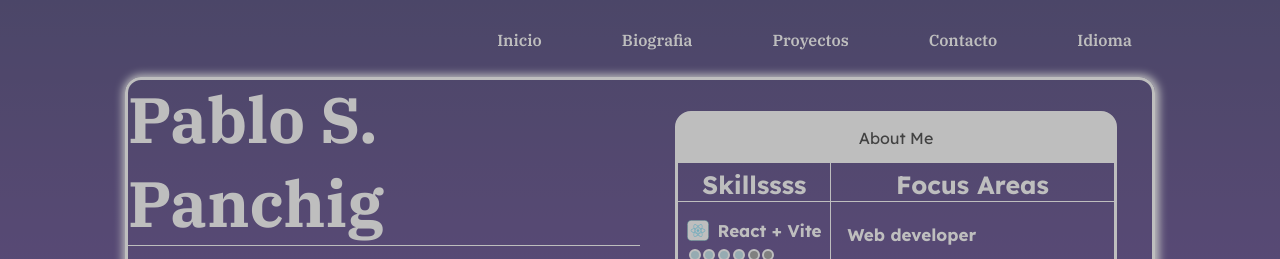
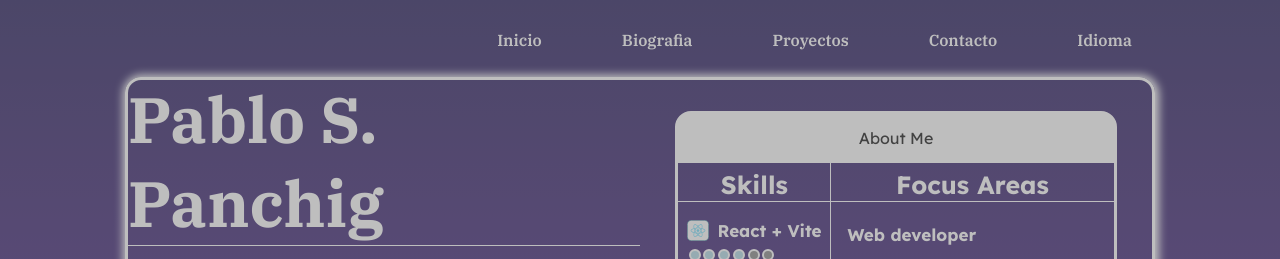
Before and after one commit to Pspanchig/personalwebsite, a React (Vite) app: page / in a window 1280 px wide. Shown: the top 259 px of the page. Built offline with nearby package versions, Linux system fonts and the light colour scheme; a web font is replaced by a local one.

Commit message:
translation of Education, name, education, navbar and mobile

```diff
--- a/src/Components/home/AboutMe.tsx
+++ b/src/Components/home/AboutMe.tsx
@@ -45,7 +45,7 @@ const AboutMe: React.FC = () => {
       <div className='AboutMeInInformationContainer'>
         <div className='AboutMeSkills'>
           <div className='SubtitlSkills'>
-            <h2>Skillssss</h2>
+            <h2>Skills</h2>
           </div>
 
           <div className='SkillsContainer' id='skillContainer'>
--- a/src/Pages/NotFound.tsx
+++ b/src/Pages/NotFound.tsx
@@ -5,7 +5,7 @@ import DisplayInfo from '../Components/NotFound/DisplayInfo'
 const NotFound: React.FC = () => {
   return (
     <main>
-        <Navbar/>
+        {/* <Navbar/> */}
         <DisplayInfo/>
     </main>
   )
```
